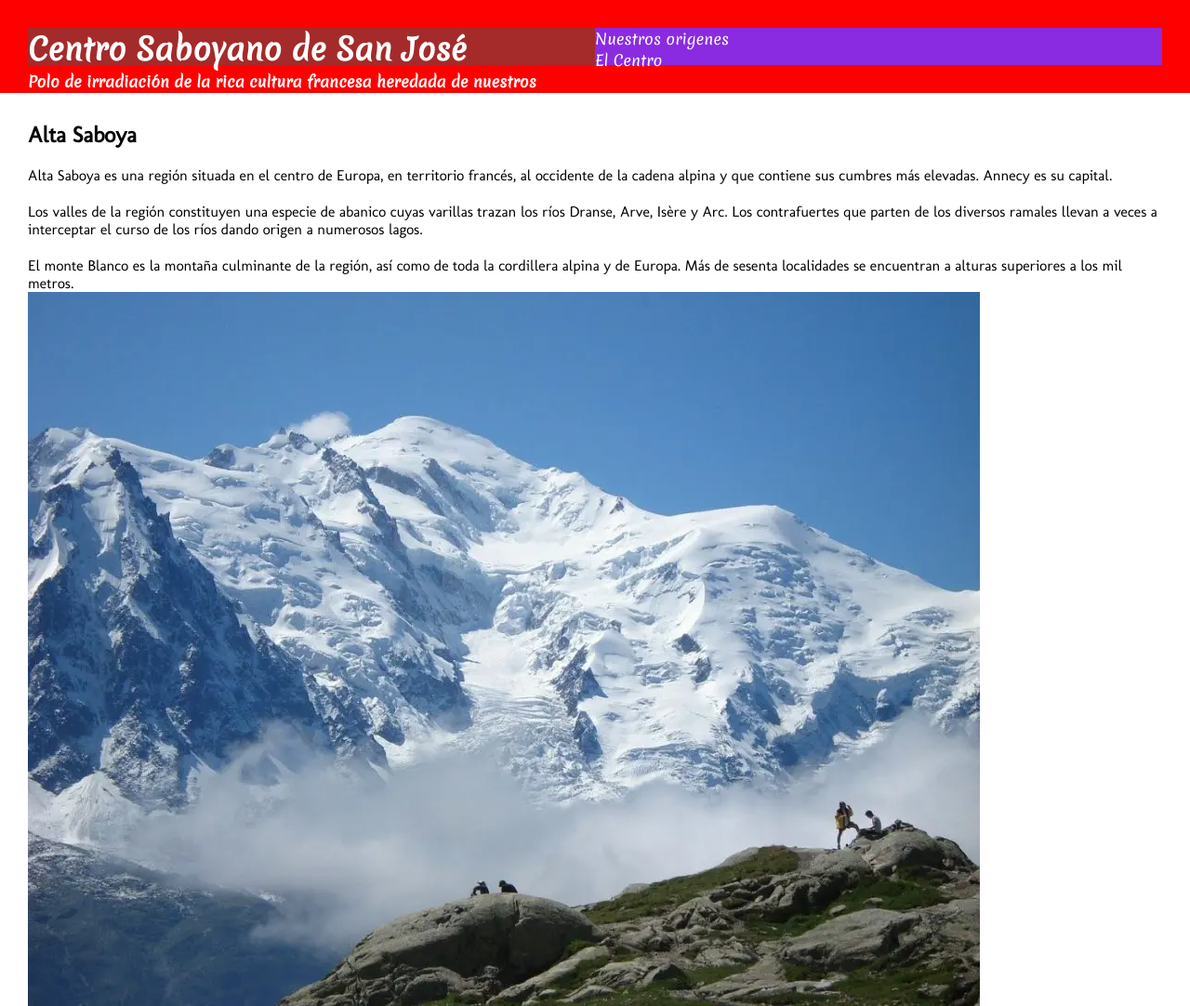
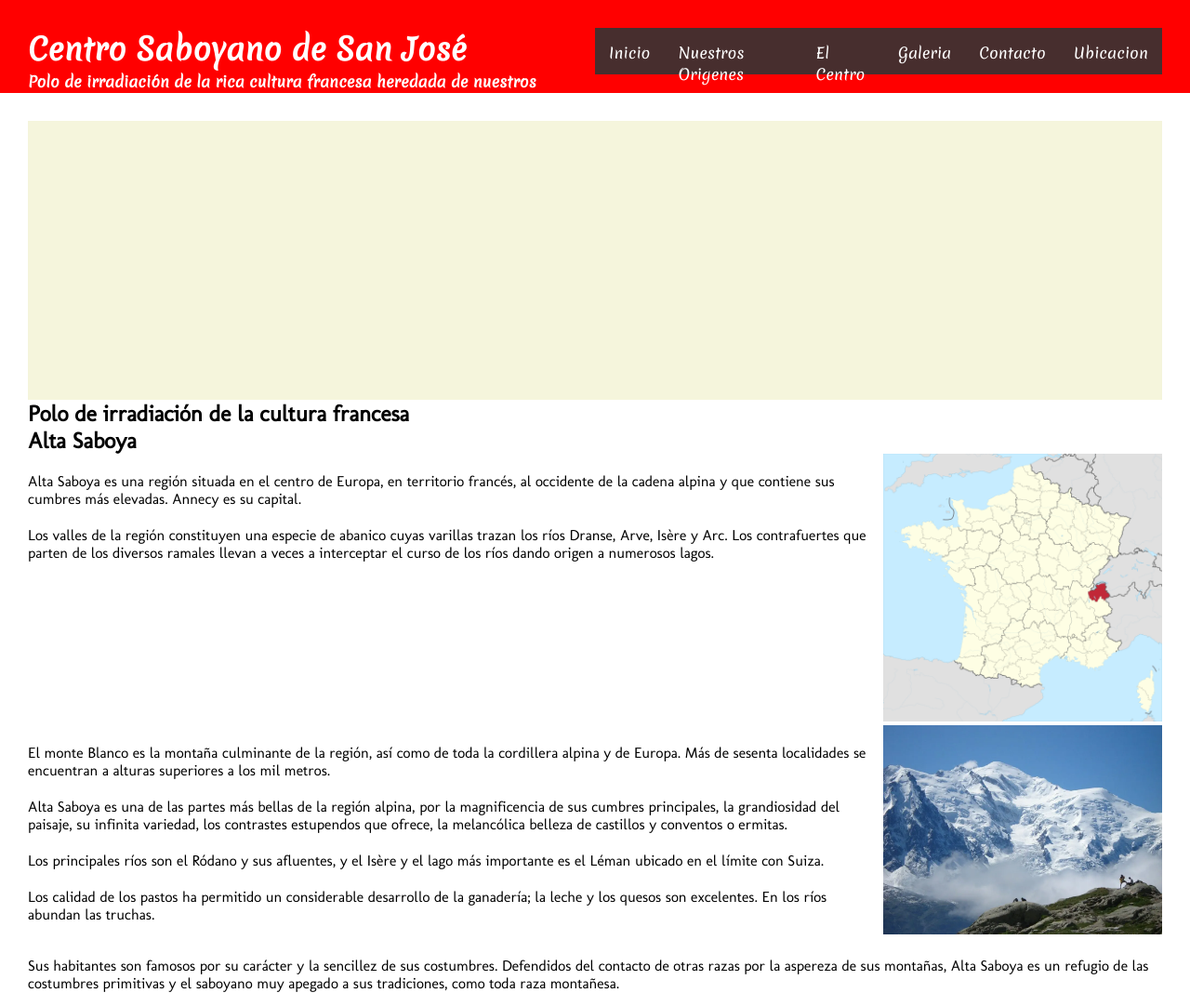
Before and after one commit to silvinalaurent/centro, a plain HTML site: page index.html in a window 1280 px wide. Shown: the top 1082 px of the page at 93% size. Drawn offline with Linux system fonts and the light colour scheme.

Commit message:
cambios en muni

```diff
--- a/css/estilos.css
+++ b/css/estilos.css
@@ -21,17 +21,16 @@ header{
 
 #logo{
     width:50%;
-    background-color:brown;
+
 }
 
 #menu{
     width: 50%;
-    background-color: blueviolet;
     flex-wrap: wrap;
 }
+
 main   {
     padding: 30px;
-
 }
 
 ul {
@@ -43,3 +42,98 @@ ul {
 p{
     margin-top: 20px;
 }
+
+.renglon
+{
+    display:flex;
+    flex-direction: row;
+}
+.izquierda
+{
+    width: 600%;
+}
+.derecha
+{
+    width: 40%;
+}
+
+.imgnota
+{
+    width: 300px;
+}
+
+.imagenes
+{
+    height: 300px;
+    background-color: beige;
+}
+
+/*Menu*/
+#menu-bar
+{
+	display: none;
+}
+
+header label
+{
+	float: right;
+	font-size:28px;
+	margin: 6px 0;
+	cursor:pointer;
+}
+
+.menu
+{
+	position: absolute;
+	top:50px;
+	left:0;
+	width: 100%;
+	height: 100vh;
+	background: rgba(51,51,51,0.9);
+	transition: all 0.5s;
+	transform: translateX(-100%);
+}
+
+.menu a
+{
+	display: block;
+	color: #fff;
+	height: 50px;
+	text-decoration: none;
+	padding: 15px;
+	border-bottom: 1px solid rgba(255,255,255,0.5);
+}
+
+.menu a:hover
+{
+	background: : solid rgba(255,255,255,0.3);
+}
+
+#menu-bar:checked ~ .menu
+{
+	transform: translateX(0%);
+}
+
+@media (min-width: 1024px)
+{
+	.menu{
+		position: static;
+		width: auto;
+		height: auto;
+		transform: translateX(0%);
+		float:right;
+		display:flex;
+	}
+
+
+	.menu a
+	{
+		border:none;
+	}
+
+	header label
+	{
+		display:none;
+	}
+}
+/*Fin Menu*/
--- a/index.html
+++ b/index.html
@@ -18,24 +18,54 @@
             <h4>Polo de irradiación de la rica cultura francesa heredada de nuestros ancestros</h4>
         </div>
         <div id="menu">
-            <ul>
-                <li>Nuestros origenes</li>
-                <li>El Centro</li>
-            </ul>
+            <input type="checkbox" id="menu-bar">
+			<label class="icon-menu" for="menu-bar"></label>
+			<nav class="menu">
+				<a href="">Inicio</a>
+				<a href="#Servicios">Nuestros Origenes</a>
+				<a href="#Region">El Centro</a>
+				<a href="#Galeria">Galeria</a>
+				<a href="#Contacto">Contacto</a>
+				<a href="#Ubicacion">Ubicacion</a>
+			</nav>
         </div>
     </header>
     <main>
+        <section class="imagenes">
+
+        </section>
+
+        <section id="banner">
+
+            <div class="contenedor">
+                <h2>Polo de irradiación de la cultura francesa</h2>
+
+            </div>
+        </section>
         <section>
 
            <h2>Alta Saboya</h2>
+           <div class="renglon">
+            <div class="izquierda">
                 <p> Alta Saboya es una región situada en el centro de Europa, en territorio francés, al occidente de la cadena alpina y que contiene sus cumbres más elevadas. Annecy es su capital.</p>
                 <p>Los valles de la región constituyen una especie de abanico cuyas varillas trazan los ríos Dranse, Arve, Isère y Arc. Los contrafuertes que parten de los diversos ramales llevan a veces a interceptar el curso de los ríos dando origen a numerosos lagos.</p>
+            </div>
+            <div class="derecha">
+                <img class="imgnota" src="imagenes/altasaboya.png" alt="">
+            </div>
+            </div>
+           <div class="renglon">
+                <div class="izquierda">
                     <p>El monte Blanco es la montaña culminante de la región, así como de toda la cordillera alpina y de Europa. Más de sesenta localidades se encuentran a alturas superiores a los mil metros.</p>
-           <img src="imagenes/montblancjpg.jpg" alt="">
                     <p>Alta Saboya es una de las partes más bellas de la región alpina, por la magnificencia de sus cumbres principales, la grandiosidad del paisaje, su infinita variedad, los contrastes estupendos que ofrece, la melancólica belleza de castillos y conventos o ermitas.</p>
                     <p>Los principales ríos son el Ródano y sus afluentes, y el Isère y el lago más importante es el Léman ubicado en el límite con Suiza.</p>
                     <p>Los calidad de los pastos ha permitido un considerable desarrollo de la ganadería; la leche y los quesos son excelentes. En los ríos abundan las truchas.
                     </p>
+                </div>
+
+                <div class="derecha"><img class="imgnota "src="imagenes/montblancjpg.jpg" alt=""></div>
+            </div>
+
             <p>Sus habitantes son famosos por su carácter y la sencillez de sus costumbres. Defendidos del contacto de otras razas por la aspereza de sus montañas, Alta Saboya es un refugio de las costumbres primitivas y el saboyano muy apegado a sus tradiciones, como toda raza montañesa.
                 <p>Este es el lugar de donde partieron los inmigrantes que fundaron San José, cuyos descendientes hoy mantienen lazos de unión con los primos que allá quedaron.</p>
             </p>
```
Also changed, not shown: imagenes/mont_blanc_157_600.webp (deleted). Lines whose indentation alone changed are shown as unchanged.
